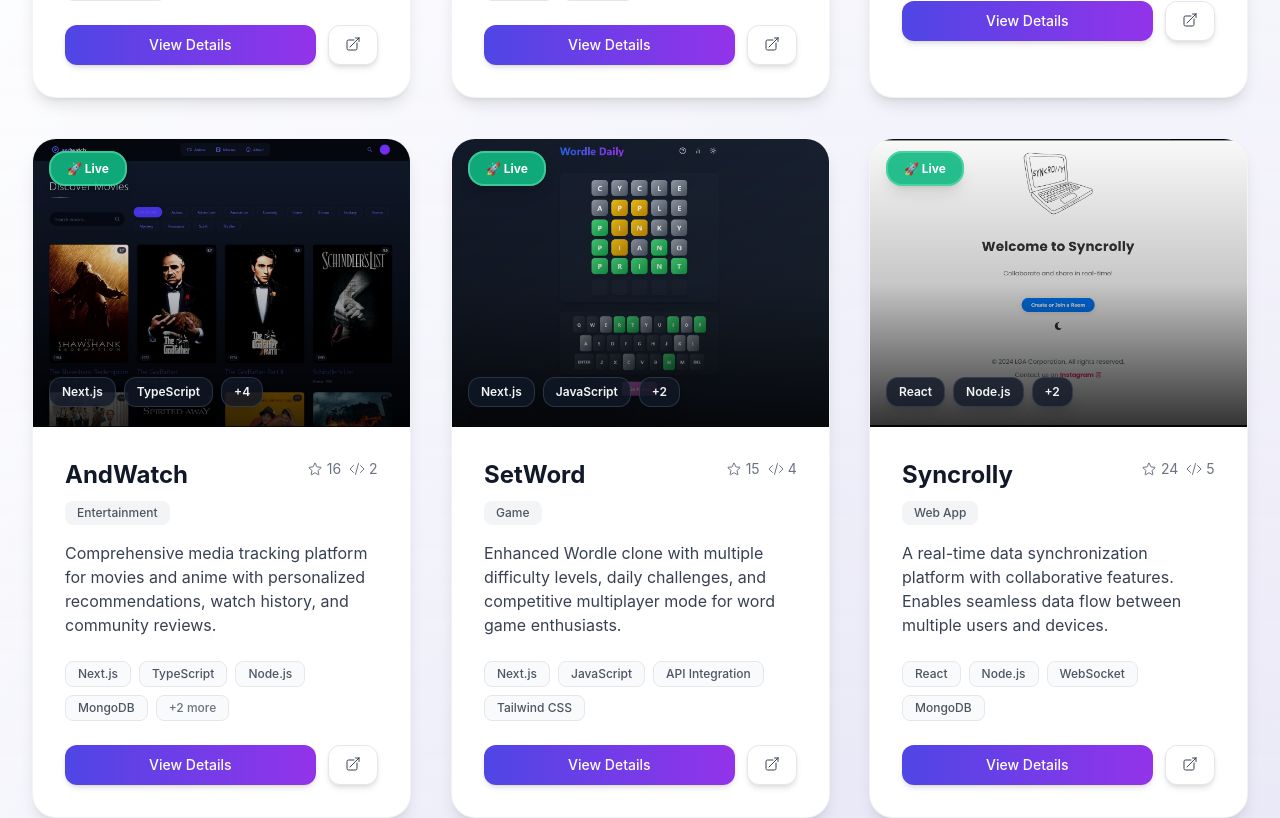
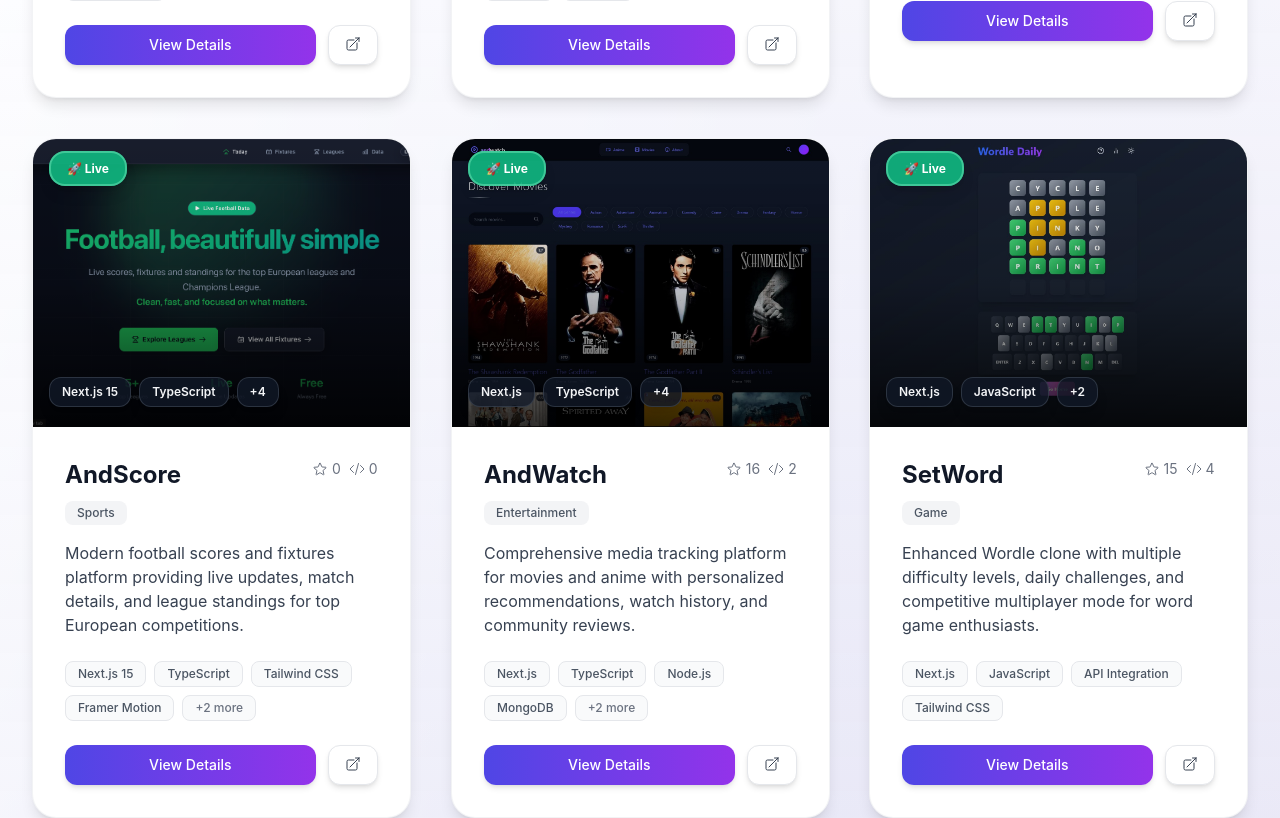
Before and after one commit to SetFodi/MyPortfolio, a Next.js app: page /projects in a window 1280 px wide. Shown: the part 1560-2378 px from the top of the page. Built offline with nearby package versions, Linux system fonts and the light colour scheme.

Commit message:
added andscore

```diff
--- a/pages/projects.js
+++ b/pages/projects.js
@@ -553,6 +553,17 @@ export default function Projects() {
   longDescription: 'AI-Powered Interview Preparation Platform'
 },
 {
+  title: 'AndScore',
+  description: 'Modern football scores and fixtures platform providing live updates, match details, and league standings for top European competitions.',
+  image: '/images/andscore.png', // You'll need to add this image
+  link: 'https://andscore.site', // Update with your actual deployment URL
+  technologies: ['Next.js 15', 'TypeScript', 'Tailwind CSS', 'Framer Motion', 'Football-Data API', 'Radix UI'],
+  status: 'Live',
+  category: 'Sports',
+  githubStats: { stars: 0, forks: 0 }, // Update these when you publish the repo
+  longDescription: 'AndScore is a clean, fast football platform focused on delivering live scores, fixtures, and standings for the top European leagues including Premier League, LaLiga, Serie A, Bundesliga, Ligue 1, and Champions League. The application features a modern glass-morphism design with smooth animations, real-time match updates, favorite team tracking, and comprehensive filtering options. Users can browse matches by date, league, or status (live, upcoming, finished), view detailed match information in modal popups, and enjoy a fully responsive experience across all devices. Built with performance in mind, AndScore offers both dark and light themes, intuitive navigation, and a football-themed aesthetic that puts the beautiful game first.'
+},
+{
   title: 'AndLearn',
   description: 'Interactive programming-tutorial platform with live code execution, progress tracking, and multilingual UI.',
   image: 'images/AndLearn.png',       // update path if different
```
Also changed, not shown: public/andscore.png (added), public/images/andscore.png (added).
